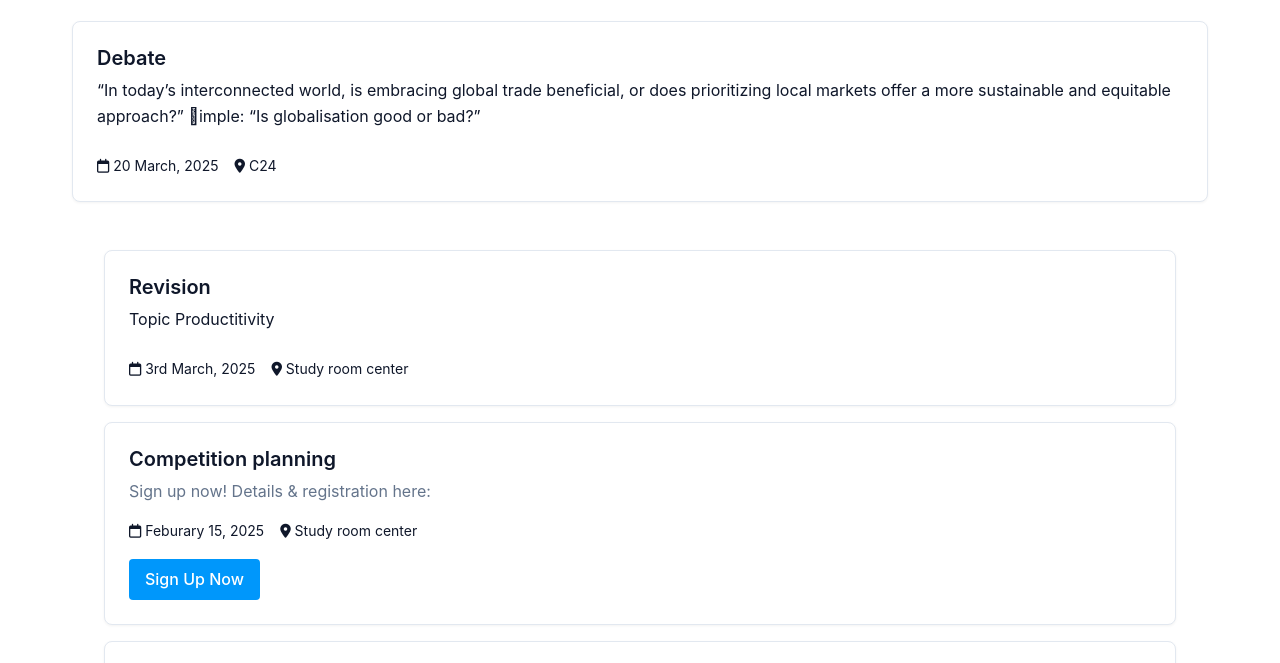
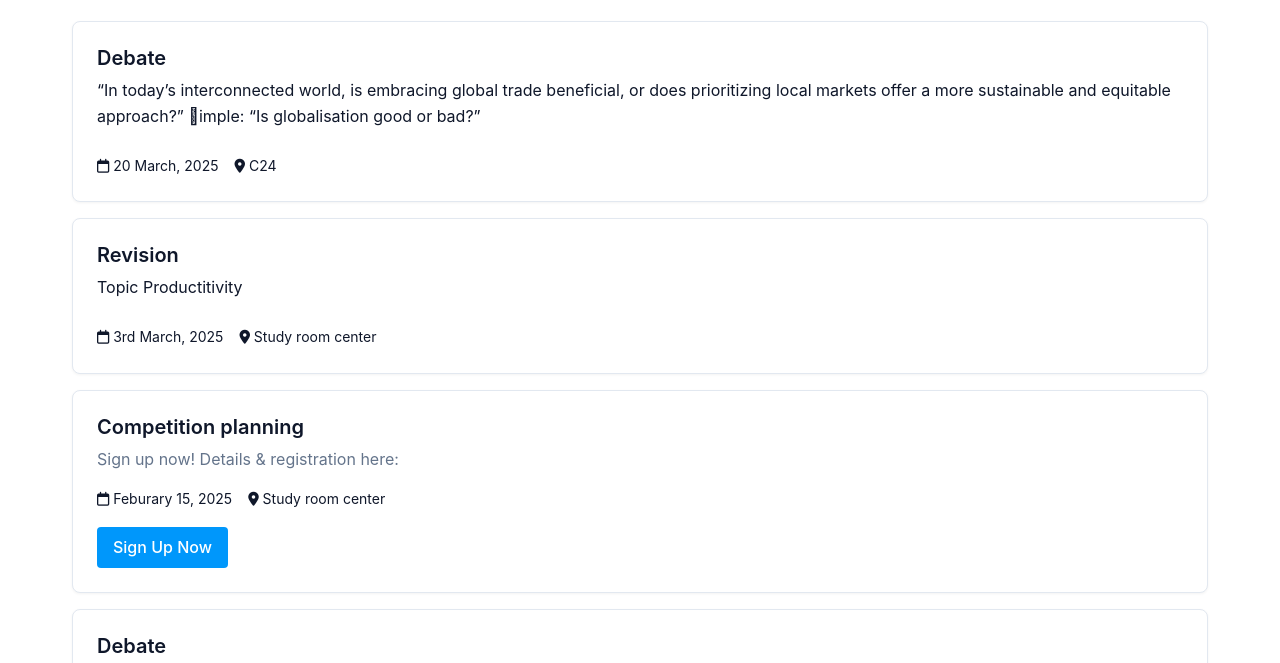
Before and after one commit to westhatcheconomicsclub/westhatcheconomicsclub.github.io, a website: page events.html in a window 1280 px wide. Shown: the part 136-799 px from the top of the page. Drawn offline with Linux system fonts and the light colour scheme.

Commit message:
Update events.html

```diff
--- a/events.html
+++ b/events.html
@@ -48,7 +48,6 @@
                     </div>
                 </div>
 
-        <main class="container mx-auto p-8">
             <div class="space-y-4">
                       <div class="card">
                     <h2 class="text-xl font-semibold mb-2">Revision</h2>
```
